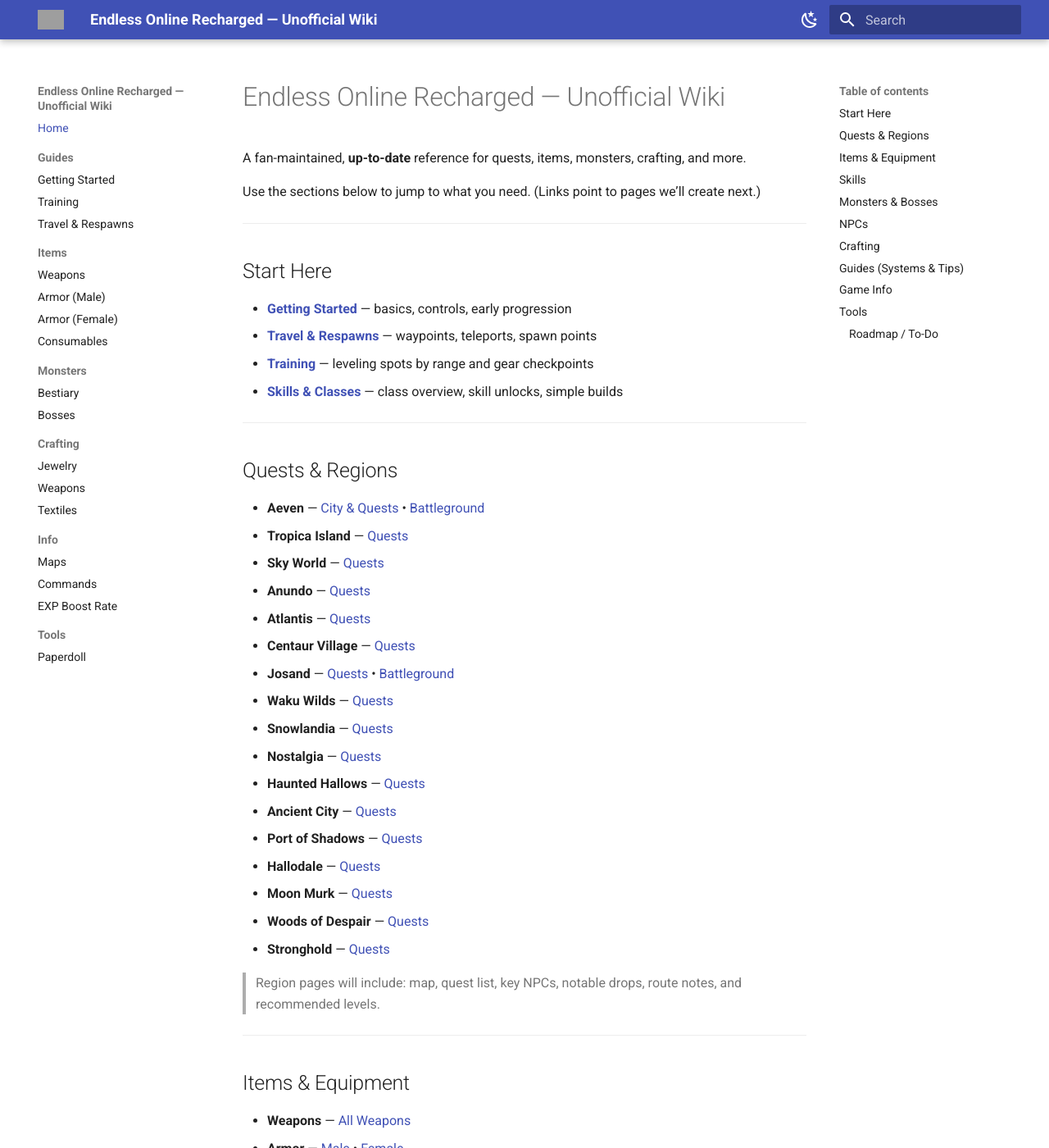
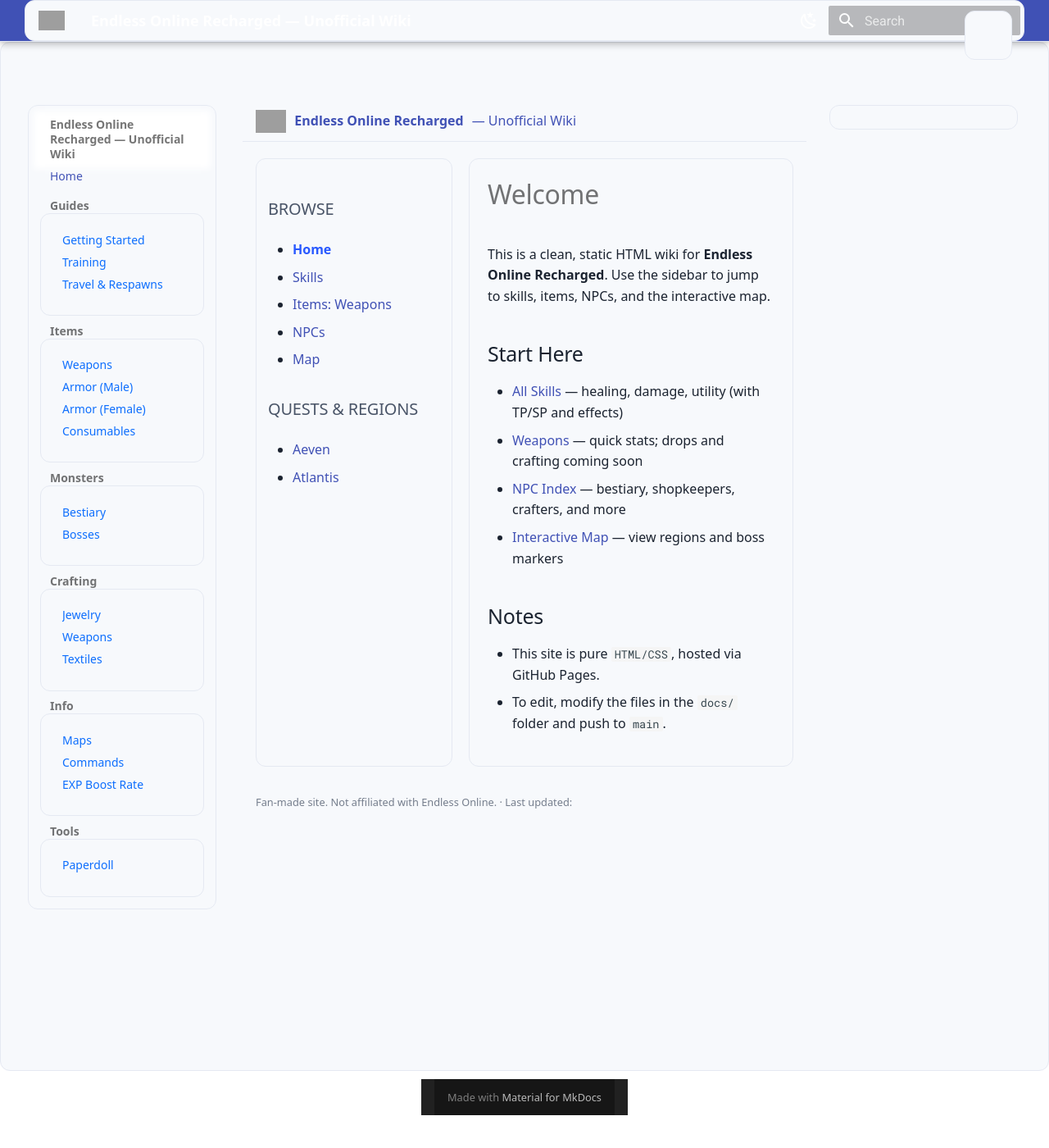
Before and after one commit to rianaku/EndlessOnlineWiki, an MkDocs documentation site: the page built from docs/index.md, in a window 1280 px wide and 1400 px high. Shown: the whole window at 82% size. Built offline with MkDocs 1.6.1 and Material for MkDocs 9.7.7, drawn with Linux system fonts in a browser that asks for light colours; some of the changed text lies outside the part shown; grey boxes are pictures that could not be loaded.

Commit message:
Update index.md

```diff
--- a/docs/index.md
+++ b/docs/index.md
@@ -1,137 +1,63 @@
-# Endless Online Recharged — Unofficial Wiki
+<!doctype html>
+<html lang="en">
+<head>
+  <meta charset="utf-8"/>
+  <meta name="viewport" content="width=device-width, initial-scale=1"/>
+  <title>Endless Online Recharged — Unofficial Wiki</title>
+  <link rel="stylesheet" href="assets/site.css"/>
+</head>
+<body>
+  <header>
+    <div class="header-inner">
+      <a class="logo" href="./">
+        <img src="assets/logo.svg" alt="EO" />
+        <b>Endless Online Recharged</b> — Unofficial Wiki
+      </a>
+    </div>
+  </header>
 
-A fan-maintained, **up-to-date** reference for quests, items, monsters, crafting, and more.
+  <div class="layout">
+    <nav>
+      <h3>Browse</h3>
+      <ul>
+        <li><a class="active" href="./">Home</a></li>
+        <li><a href="skills/skills.html">Skills</a></li>
+        <li><a href="items/weapons.html">Items: Weapons</a></li>
+        <li><a href="npcs/index.html">NPCs</a></li>
+        <li><a href="maps/index.html">Map</a></li>
+      </ul>
 
-Use the sections below to jump to what you need. (Links point to pages we’ll create next.)
+      <h3>Quests & Regions</h3>
+      <ul>
+        <li><a href="quests/aeven.html">Aeven</a></li>
+        <li><a href="quests/atlantis.html">Atlantis</a></li>
+        <!-- add more regions as you create them -->
+      </ul>
+    </nav>
 
----
+    <main>
+      <h1>Welcome</h1>
+      <p>This is a clean, static HTML wiki for <b>Endless Online Recharged</b>. Use the sidebar to jump to
+      skills, items, NPCs, and the interactive map.</p>
 
-## Start Here
-- **[Getting Started](guides/getting-started.md)** — basics, controls, early progression
-- **[Travel & Respawns](guides/travel.md)** — waypoints, teleports, spawn points
-- **[Training](guides/training.md)** — leveling spots by range and gear checkpoints
-- **[Skills & Classes](classes/overview.md)** — class overview, skill unlocks, simple builds
+      <h2>Start Here</h2>
+      <ul>
+        <li><a href="skills/skills.html">All Skills</a> — healing, damage, utility (with TP/SP and effects)</li>
+        <li><a href="items/weapons.html">Weapons</a> — quick stats; drops and crafting coming soon</li>
+        <li><a href="npcs/index.html">NPC Index</a> — bestiary, shopkeepers, crafters, and more</li>
+        <li><a href="maps/index.html">Interactive Map</a> — view regions and boss markers</li>
+      </ul>
 
----
+      <h2>Notes</h2>
+      <ul>
+        <li>This site is pure <code>HTML/CSS</code>, hosted via GitHub Pages.</li>
+        <li>To edit, modify the files in the <code>docs/</code> folder and push to <code>main</code>.</li>
+      </ul>
+    </main>
+  </div>
 
-## Quests & Regions
-- **Aeven** — [City & Quests](quests/aeven.md) • [Battleground](quests/aeven-battleground.md)
-- **Tropica Island** — [Quests](quests/tropica.md)
-- **Sky World** — [Quests](quests/sky-world.md)
-- **Anundo** — [Quests](quests/anundo.md)
-- **Atlantis** — [Quests](quests/atlantis.md)
-- **Centaur Village** — [Quests](quests/centaur-village.md)
-- **Josand** — [Quests](quests/josand.md) • [Battleground](quests/josand-battleground.md)
-- **Waku Wilds** — [Quests](quests/waku-wilds.md)
-- **Snowlandia** — [Quests](quests/snowlandia.md)
-- **Nostalgia** — [Quests](quests/nostalgia.md)
-- **Haunted Hallows** — [Quests](quests/haunted-hallows.md)
-- **Ancient City** — [Quests](quests/ancient-city.md)
-- **Port of Shadows** — [Quests](quests/port-of-shadows.md)
-- **Hallodale** — [Quests](quests/hallodale.md)
-- **Moon Murk** — [Quests](quests/moon-murk.md)
-- **Woods of Despair** — [Quests](quests/woods-of-despair.md)
-- **Stronghold** — [Quests](quests/stronghold.md)
-
-> Region pages will include: map, quest list, key NPCs, notable drops, route notes, and recommended levels.
-
----
-
-## Items & Equipment
-- **Weapons** — [All Weapons](items/weapons.md)
-- **Armor** — [Male](items/armor-male.md) • [Female](items/armor-female.md)
-- **Headwear** — [Headgear](items/headgear.md)
-- **Off-hand** — [Shields & Arrows](items/shields-arrows.md)
-- **Boots** — [Boots](items/boots.md)
-- **Accessories** — [Rings & Amulets](items/accessories.md)
-- **Consumables** — [Potions & Food](items/consumables.md)
-- **Parts & Materials** — [Monster Parts](items/monster-parts.md) • [Resources](items/resources.md) • [Materials](items/materials.md)
-- **Quest Items** — [Quest Items](items/quest-items.md)
-- **Other** — [Miscellaneous](items/other.md)
-
----
-
-## Skills
-- **[All Skills](skills/skills.md)** — full list of healing, damage, and utility spells with TP/SP costs and effects
-- Future breakdowns (to be added later):
-  - Healing Skills
-  - Damage Skills
-  - Utility & Class Skills
-
----
-
-## Monsters & Bosses
-- **Monsters** — [Bestiary](npcs/monsters.md) with locations and drops
-- **Bosses** — [Boss Guides](npcs/bosses.md): mechanics, tips, drop tables
-
----
-
-## NPCs
-Reference for all non-player characters in the game:
-
-- **[NPC Index](npcs/index.md)** — overview of all categories
-- **[Monsters (Bestiary)](npcs/monsters.md)** — monster stats, EXP, drops, locations
-- **[Crafters](npcs/crafters.md)** — forging, dyeing, and crafting NPCs
-- **[Shopkeepers](npcs/shopkeepers.md)** — vendors, merchants, potion sellers
-- **[Innkeepers](npcs/innkeepers.md)** — inns and respawn NPCs
-- **[Bankers](npcs/bankers.md)** — storage and banking services
-- **[Barbers](npcs/barbers.md)** — hairstyles and appearance
-- **[Guild Masters](npcs/guild-masters.md)** — guild creation and management
-- **[Priests](npcs/priests.md)** — temples, blessings, related quests
-- **[Lawyers](npcs/lawyers.md)** — legal/penalty mechanics
-- **[Skill Masters](npcs/skill-masters.md)** — unlock and teach skills
-  See also: [All Skills](skills/skills.md)
-- **[Quest NPCs](npcs/quest-npcs.md)** — quest givers and actors, by region
-- **[Collectable NPCs](npcs/collectable.md)** — pets and special collectibles
-- **[Chargers](npcs/chargers.md)** — recharge stations and services
-- **[Transportation](npcs/transportation.md)** — boats, ferries, travel routes
-- **[Other NPCs](npcs/other.md)** — miscellaneous NPCs not in other categories
-
-## Crafting
-- **Jewelry** — [Rings & Amulets](crafting/jewelry.md)
-- **Weapons** — [Forging](crafting/weapons.md)
-- **Armor** — [Male](crafting/armor-male.md) • [Female](crafting/armor-female.md)
-- **Headgear** — [Helms & Hats](crafting/headgear.md)
-- **Shields & Arrows** — [Off-hand Crafting](crafting/shields-arrows.md)
-- **Boots** — [Footwear](crafting/boots.md)
-- **Textiles** — [Cloth & Leather](crafting/textiles.md)
-- **Blacksmithing** — [Bars & Plates](crafting/blacksmithing.md)
-- **Carpentry** — [Wood & Bows](crafting/carpentry.md)
-- **Consumables** — [Food & Tonics](crafting/consumables.md)
-- **Quest Items** — [Special Crafts](crafting/quest-items.md)
-
----
-
-## Guides (Systems & Tips)
-- **Instruments (Bard)** — [How Instruments Work](guides/instruments-bard.md)
-- **Chests** — [Chest Locations](guides/chests.md) • [Special Chests](guides/special-chests.md)
-- **Foraging & Resources** — [Routes & Respawns](guides/foraging.md)
-- **Skin Melts** — [Skin Melt Index](guides/skin-melts.md)
-- **Training** — [Leveling Spots](guides/training.md)
-- **Travel** — [Waypoints & Shortcuts](guides/travel.md)
-- **Respawn Points** — [Respawns List](guides/respawn-points.md)
-
----
-
-## Game Info
-- **Maps** — [World & Regions](info/maps.md)
-- **Stat Points** — [Allocations](info/stat-points.md)
-- **Commands** — [Chat & System Commands](info/commands.md)
-- **Events** — [Event Calendar](info/events.md)
-- **Links** — [Useful Resources](info/links.md)
-- **EXP Boost Rate** — [Boost Schedule & Math](info/exp-boost-rate.md)
-- **Screenshots** — [Gallery](info/screenshots.md)
-
----
-
-## Tools
-- **Paperdoll Tool** — [Visualizer](tools/paperdoll.md)
-
----
-
-### Roadmap / To-Do
-- Fill **region quest logs** with steps, rewards, and NPC locations
-- Add **drop tables** with verified rates
-- Map **chest** and **special chest** coordinates
-- Document **crafting recipes** and **skill prerequisites**
-- Capture **boss mechanics** and recommended builds
+  <footer>
+    <small>Fan-made site. Not affiliated with Endless Online. &middot; Last updated: <!-- set your date here --></small>
+  </footer>
+</body>
+</html>
```
